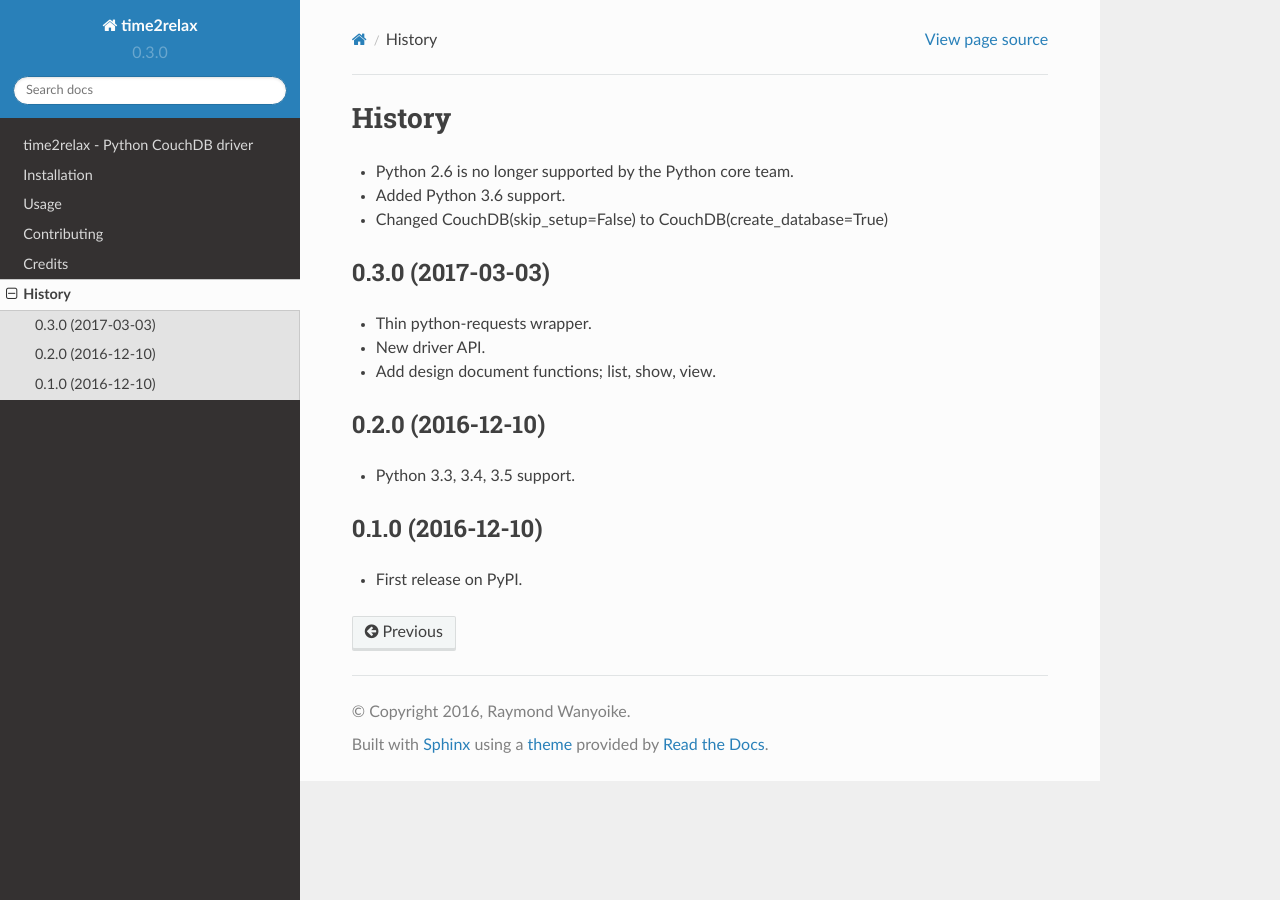
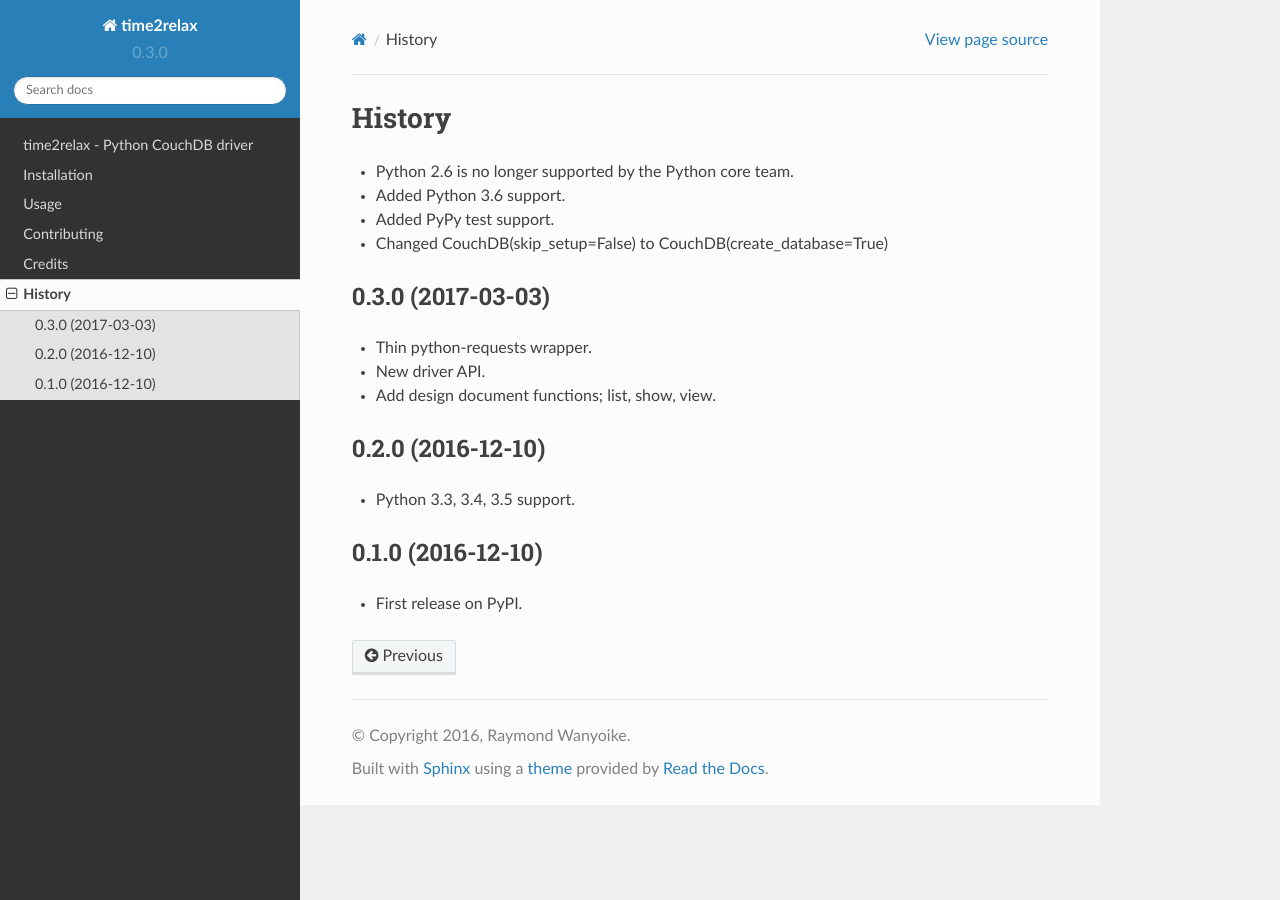
Before and after one commit to rwanyoike/time2relax-python-driver, a Sphinx documentation site: the page built from docs/history.rst, in a window 1280 px wide. Built offline with Sphinx 7.4.7 and the Read the Docs theme 2.0.0, drawn with Linux system fonts in a browser that asks for light colours.

Commit message:
feat: add pypy test support

```diff
--- a/docs/history.rst
+++ b/docs/history.rst
@@ -3,6 +3,7 @@ History
 
 * Python 2.6 is no longer supported by the Python core team.
 * Added Python 3.6 support.
+* Added PyPy test support.
 * Changed CouchDB(skip_setup=False) to CouchDB(create_database=True)
 
 0.3.0 (2017-03-03)
--- a/setup.py
+++ b/setup.py
@@ -48,6 +48,7 @@ setup(
         'Programming Language :: Python :: 3.4',
         'Programming Language :: Python :: 3.5',
         'Programming Language :: Python :: 3.6',
+        'Programming Language :: Python :: Implementation :: PyPy',
     ],
     test_suite='tests',
     tests_require=test_requirements,
```
Also changed, not shown: .travis.yml, 1 other file.
